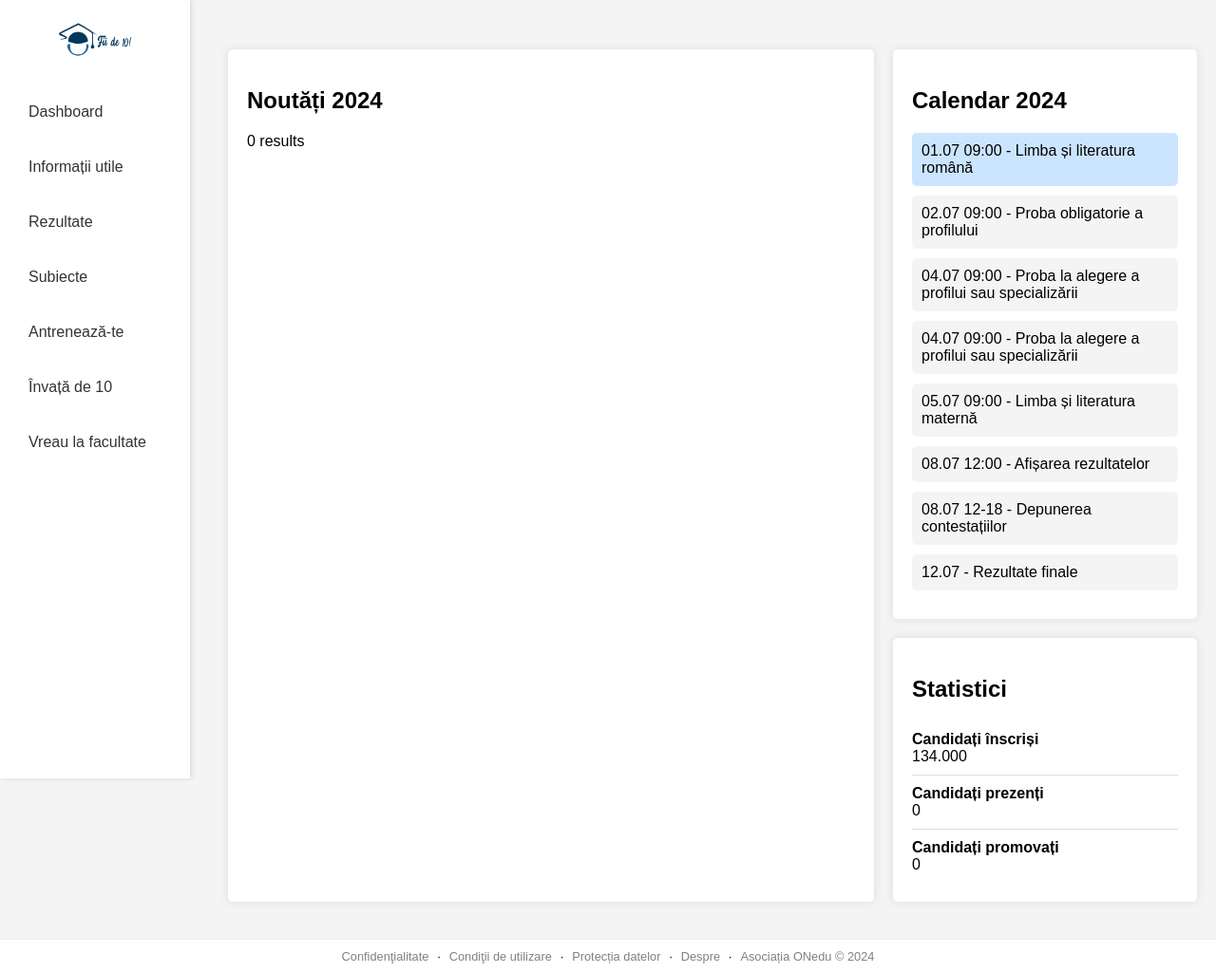
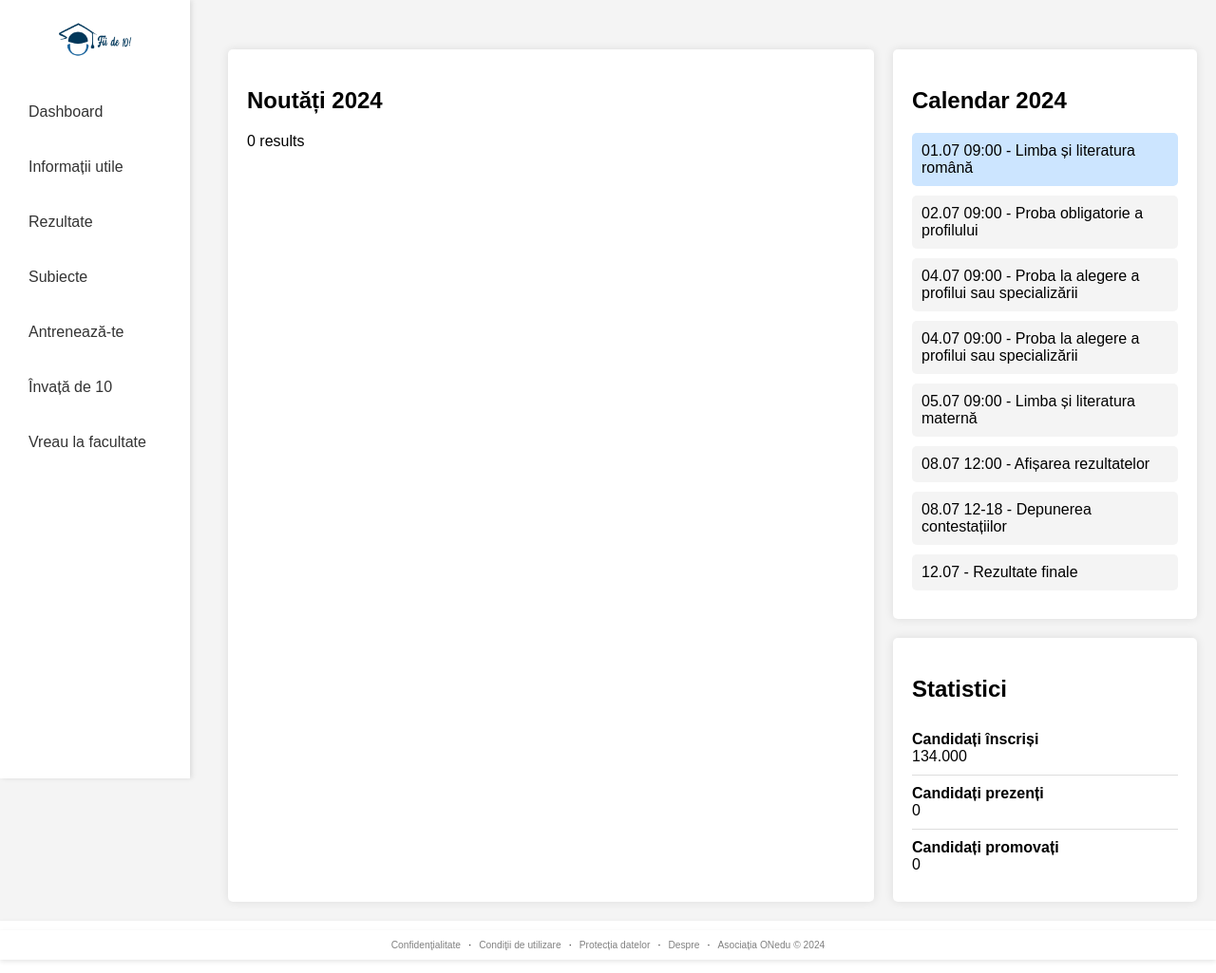
Before and after one commit to ONeduRomania/bac-fiide10, a PHP site: page / in a window 1280 px wide. Shown: the whole page at 95% size. Run offline with PHP 8.4, Linux system fonts and the light colour scheme; data that the repository does not hold is empty.

Commit message:
footer solved

```diff
--- a/css/style.css
+++ b/css/style.css
@@ -1,6 +1,7 @@
-body {
+body, html {
     font-family: Arial, sans-serif;
     margin: 0;
+    height: 100%;
     padding: 0;
     background-color: #f4f4f4;
 }
@@ -71,6 +72,7 @@
 }
 
 .main-content {
+    flex: 1;
     margin-left: 220px;
     padding: 20px;
 }
@@ -148,7 +150,8 @@
     background-color: #fff;
     box-shadow: 0 2px 5px rgba(0, 0, 0, 0.1);
     font-size: 0.8em;
-    margin-top: 20px;
+    width: 100%;
+    margin-top: auto;
 }
 
 .footer-links a {
@@ -156,7 +159,6 @@
     text-decoration: none;
     margin: 0 5px;
 }
-
 .news-item {
     background-color: #fff;
     padding: 15px;
@@ -267,8 +269,7 @@
         margin-left: 0;
         margin-right: 20px;
         padding: 20px;
-        margin-top: 60px; /* Ajustez înălțimea după nevoie */
-    }
+        margin-top: 60px;  }
 
     .columns {
         display: flex;
@@ -307,6 +308,11 @@
         align-items: center;
     }
 }
+
+.container {
+    display: flex;
+    flex-direction: column;
+    min-height: 100vh;}
 
 .useful-info {
     background-color: #fff;
--- a/index.php
+++ b/index.php
@@ -81,10 +81,11 @@
         </div>
     </div>
 </div>
-
-<?php
-$conn->close();
-include 'includes/footer.php';
-?>
 </body>
+<footer>
+    <?php
+    $conn->close();
+    include 'includes/footer.php';
+    ?>
+</footer>
 </html>
```
